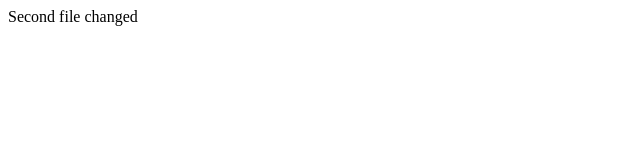
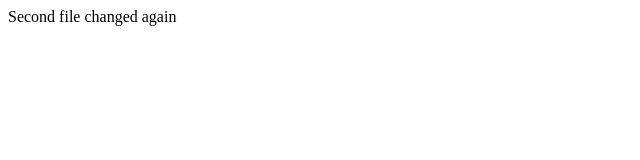
Before and after one commit to akshita231998/Firstfile, a plain HTML site: page second.html in a window 1280 px wide. Shown: the full height of the page, 0-640 px from the left. Drawn offline with Linux system fonts and the light colour scheme.

Commit message:
Second changed again

```diff
--- a/second.html
+++ b/second.html
@@ -5,6 +5,6 @@
     <title></title>
   </head>
   <body>
-    Second file changed
+    Second file changed again
   </body>
 </html>
```
